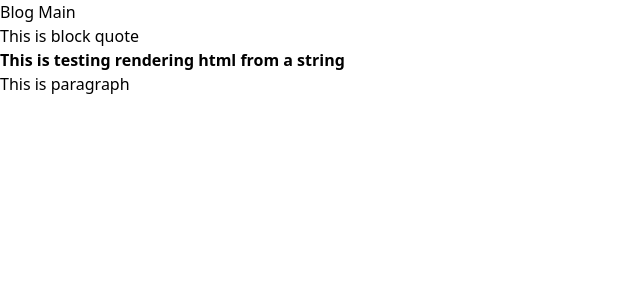
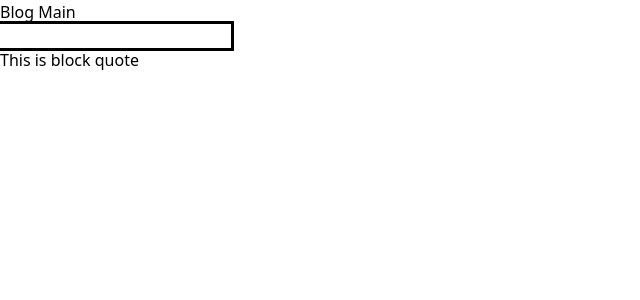
Before and after one commit to DortaEdward/d2-blog, a Next.js app: page / in a window 1280 px wide. Shown: the top 300 px of the page, without its empty margins (0-640 px from the left). Built offline with nearby package versions, Linux system fonts and the light colour scheme.

Commit message:
testing converting input into html for future uploads

```diff
--- a/pages/index.tsx
+++ b/pages/index.tsx
@@ -1,11 +1,11 @@
 import type { NextPage } from "next";
+import React, { useState } from "react";
 import Head from "next/head";
 import Image from "next/image";
 import parse from "html-react-parser";
 
 const Home: NextPage = () => {
-  const test =
-    "<div><h1 className='font-bold'>This is testing rendering html from a string</h1><p>This is paragraph</p></div>";
+  const [inputState, setInputState] = useState("");
 
   return (
     <div>
@@ -15,8 +15,15 @@ const Home: NextPage = () => {
       </Head>
       <main>
         <h2>Blog Main</h2>
+        <input
+          className="outline"
+          type="text"
+          onChange={(e) => {
+            setInputState(e.target.value);
+          }}
+        />
         <blockquote>This is block quote</blockquote>
-        {parse(test)}
+        {parse(inputState)}
       </main>
     </div>
   );
```
